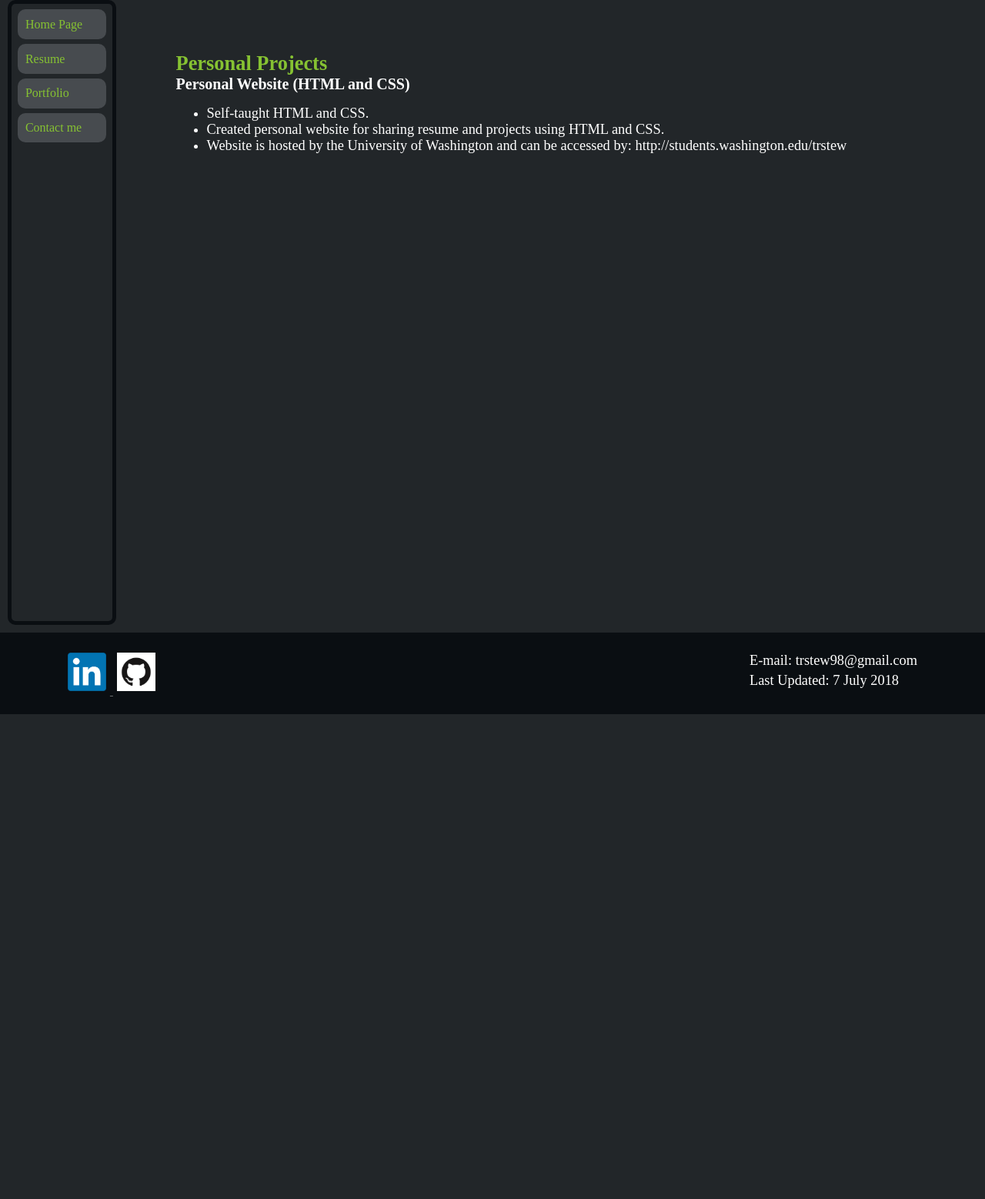
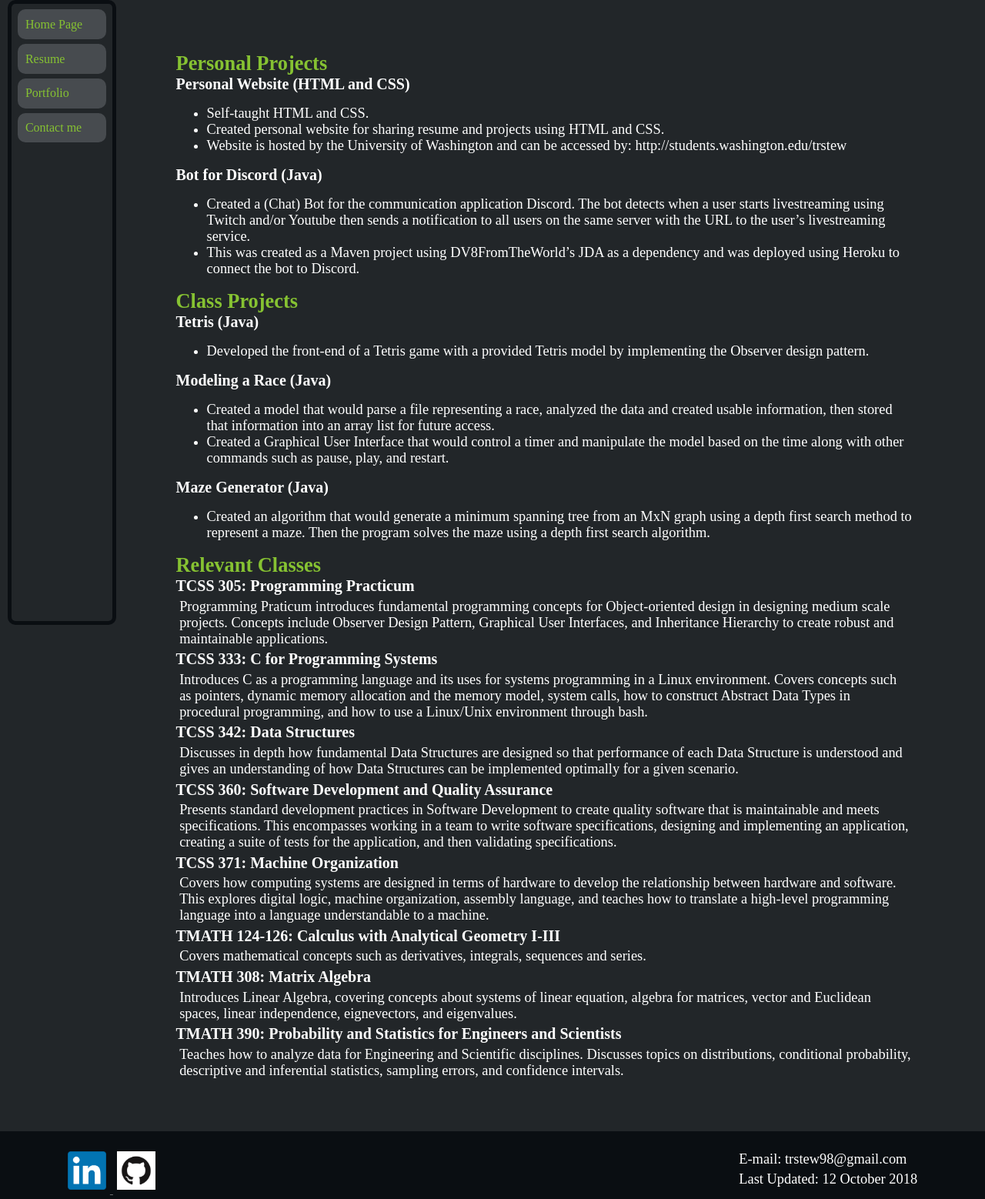
Before and after one commit to TuckerStewart98/PersonalWebsite, a plain HTML site: page WebContent/pages/portfolio.html in a window 1280 px wide. Shown: the part 172-1730 px from the top of the page at 77% size. Before the commit the page ends 1100 px from the top, so only its background shows below. Drawn offline with Linux system fonts and the light colour scheme.

Commit message:
Updated information for October 12, 2018.

```diff
--- a/WebContent/pages/portfolio.html
+++ b/WebContent/pages/portfolio.html
@@ -41,7 +41,10 @@
 
 	<!-- The content section of the page. -->
 	<div class="content">
+		<!-- Personal Projects. -->
 		<h2>Personal Projects</h2>
+
+		<!-- Personal Website. -->
 		<h3>Personal Website (HTML and CSS)</h3>
 		<ul>
 			<li>Self-taught HTML and CSS.</li>
@@ -51,6 +54,113 @@
 			and can be accessed by:
 			http://students.washington.edu/trstew</li>
 		</ul>
+
+		<!-- Chat Bot for Discord. -->
+		<h3>Bot for Discord (Java)</h3>
+		<ul>
+			<li>Created a (Chat) Bot for the communication
+			application Discord. The bot detects when a user starts
+			livestreaming using Twitch and/or Youtube then sends a
+			notification to all users on the same server with the
+			URL to the user’s livestreaming service.</li>
+			<li>This was created as a Maven project using
+			DV8FromTheWorld’s JDA as a dependency and was deployed
+			using Heroku to connect the bot to Discord.</li>
+		</ul>
+
+
+
+		<!-- Class Projects. -->
+
+		<h2>Class Projects</h2>
+
+		<!-- Tetris project. -->
+		<h3>Tetris (Java)</h3>
+		<ul>
+			<li>Developed the front-end of a Tetris game with a
+			provided Tetris model by implementing the Observer
+			design pattern.</li>
+		</ul>
+
+		<!-- Modeling a Race project. -->
+		<h3>Modeling a Race (Java)</h3>
+		<ul>
+			<li>Created a model that would parse a file
+			representing a race, analyzed the data and created
+			usable information, then stored that information into
+			an array list for future access.</li>
+			<li>Created a Graphical User Interface that would
+			control a timer and manipulate the model based on the
+			time along with other commands such as pause, play, and
+			restart.
+		</ul>
+
+		<h3>Maze Generator (Java)</h3>
+		<ul>
+			<li>Created an algorithm that would generate a minimum spanning
+			tree from an MxN graph using a depth first search method to
+			represent a maze. Then the program solves the maze using a
+			depth first search algorithm.</li>
+		</ul>
+
+
+
+		<!-- Relevant Classes. -->
+
+		<h2>Relevant Classes</h2>
+
+		<h3>TCSS 305: Programming Practicum</h3>
+		<p>Programming Praticum introduces fundamental programming
+		concepts for Object-oriented design in designing medium scale projects.
+		Concepts include Observer Design Pattern, Graphical User
+		Interfaces, and Inheritance Hierarchy to create robust and
+		maintainable applications.</p>
+
+		<h3>TCSS 333: C for Programming Systems</h3>
+		<p>Introduces C as a programming language and its uses for
+		systems programming in a Linux environment. Covers concepts such
+		as pointers, dynamic memory allocation and the memory model,
+		system calls, how to construct Abstract Data Types in procedural
+		programming, and how to use a Linux/Unix environment through
+		bash.</p>
+
+		<h3>TCSS 342: Data Structures</h3>
+		<p>Discusses in depth how fundamental Data Structures are
+		designed so that performance of each Data Structure is
+		understood and gives an understanding of how Data Structures
+		can be implemented optimally for a given scenario.</p>
+
+		<h3>TCSS 360: Software Development and Quality Assurance</h3>
+		<p>Presents standard development practices in Software
+		Development to create quality software that is maintainable
+		and meets specifications. This encompasses working in a team
+		to write software specifications, designing and implementing an
+		application, creating a suite of tests for the application, and
+		then validating specifications.</p>
+
+		<h3>TCSS 371: Machine Organization</h3>
+		<p>Covers how computing systems are designed in terms of
+		hardware to develop the relationship between hardware and
+		software. This explores digital logic, machine organization,
+		assembly language, and teaches how to translate a high-level
+		programming language into a language understandable to a
+		machine.</p>
+
+		<h3>TMATH 124-126: Calculus with Analytical Geometry I-III</h3>
+		<p>Covers mathematical concepts such as derivatives, integrals,
+		sequences and series.</p>
+
+		<h3>TMATH 308: Matrix Algebra</h3>
+		<p>Introduces Linear Algebra, covering concepts about systems of
+		linear equation, algebra for matrices, vector and Euclidean
+		spaces, linear independence, eignevectors, and eigenvalues.</p>
+
+		<h3>TMATH 390: Probability and Statistics for Engineers and
+		Scientists</h3>
+		<p>Teaches how to analyze data for Engineering and Scientific
+		disciplines. Discusses topics on distributions, conditional
+		probability, descriptive and inferential statistics, sampling
+		errors, and confidence intervals.</p>
 	</div>
 
 
@@ -60,7 +170,7 @@
 		<!-- Contact buttons linking to Tucker Stewart's LinkedIn and
 		GitHub pages. -->
 		<div class="foot-1">
-			<a href="https://www.linkedin.com/in/tucker-stewart-2843b411a">
+			<a href="https://www.linkedin.com/in/TuckerStewart98">
 				<img class="link-icon" src="../images/LinkedIn-Logo.png"/>
 			</a>
 			<a href="https://github.com/TuckerStewart98">
@@ -73,7 +183,7 @@
 			<!-- Tucker Stewart's email address. -->
 			<p>E-mail: trstew98@gmail.com</p>
 			<!-- The day this page was last updated. -->
-			<p>Last Updated: 7 July 2018</p>
+			<p>Last Updated: 12 October 2018</p>
 		</div>
 	</footer>
 </body>
```
Also changed, not shown: WebContent/index.html (+2 -2 lines), WebContent/pages/contact_page.html (+4 -4 lines), WebContent/pages/resume.html (+17 -16 lines), 1 other file.
